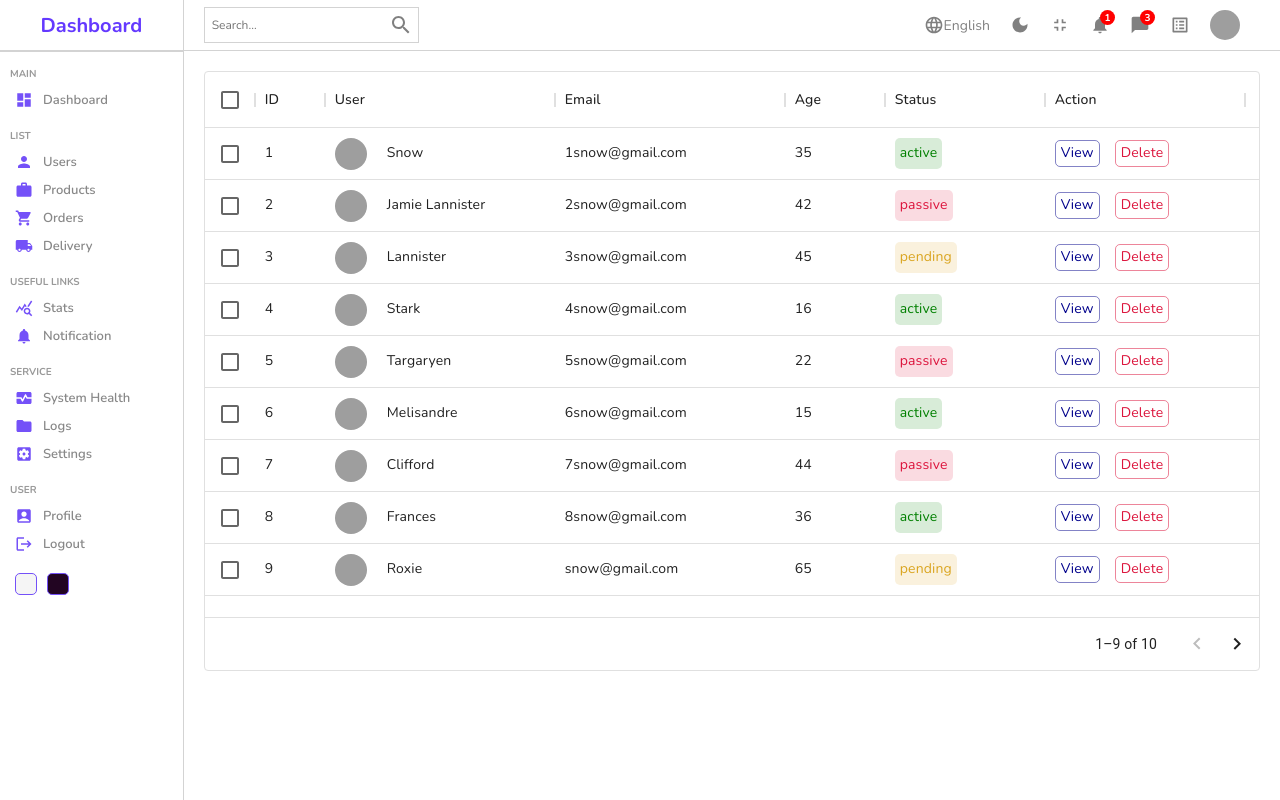
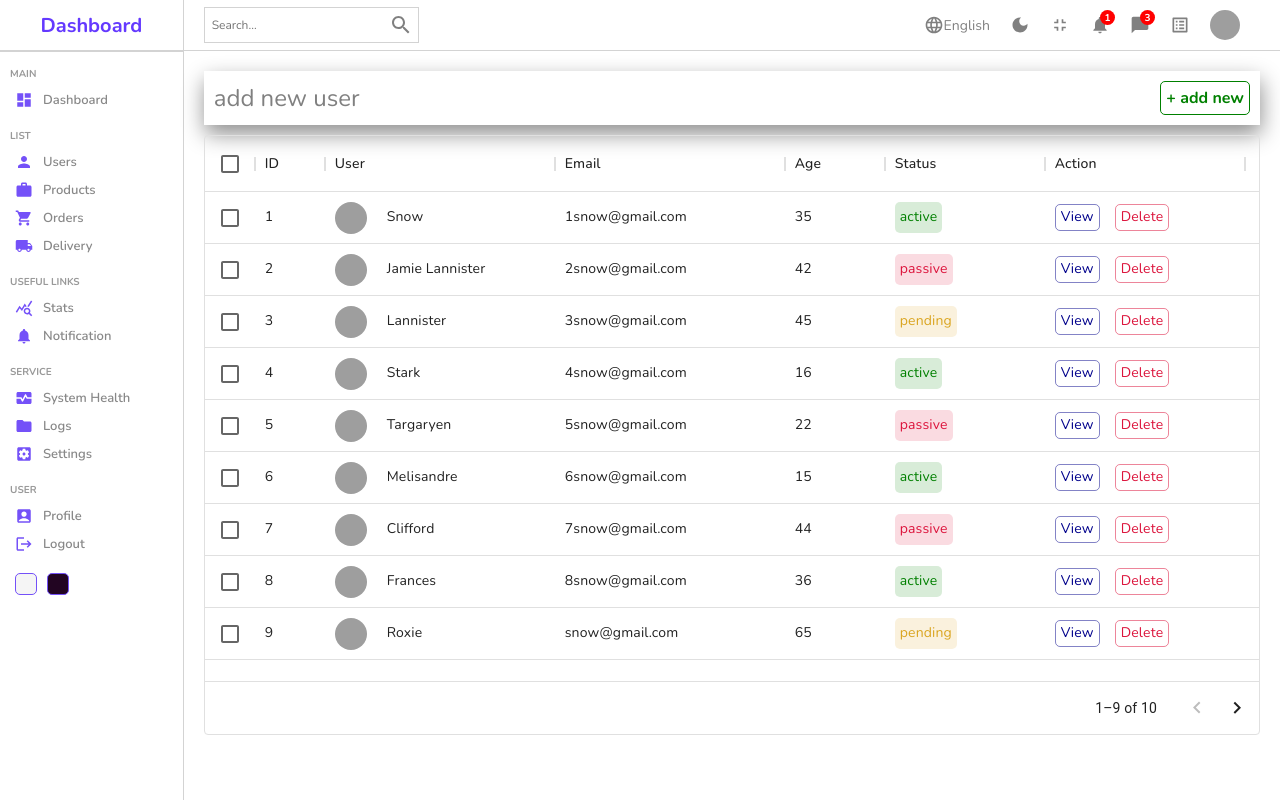
Before and after one commit to yogi2210/admin-panel, a React (Create React App) app: page /users in a window 1280 px wide. Built offline with nearby package versions, Linux system fonts and the light colour scheme; grey boxes are pictures that could not be loaded.

Commit message:
dark mode

```diff
--- a/src/App.js
+++ b/src/App.js
@@ -1,4 +1,6 @@
+import { useContext } from "react";
 import { BrowserRouter, Routes, Route } from "react-router-dom";
+import { DarkModeContext } from "./context/darkModeContext";
 import { productInputs, userInputs } from "./formSource";
 import Home from "./pages/home/Home";
 import List from "./pages/list/List";
@@ -6,9 +8,14 @@ import Login from "./pages/login/Login";
 import New from "./pages/new/New";
 import Single from "./pages/single/Single";
 
+import './style/dark.scss'
+
 function App() {
+
+  const {darkMode} = useContext(DarkModeContext)
+
   return (
-    <div className="App">
+    <div className={darkMode ? "app dark": "app"}>
       <BrowserRouter>
         <Routes>
           <Route path="/" element={<Home/>} />
--- a/src/components/datatable/Datatable.jsx
+++ b/src/components/datatable/Datatable.jsx
@@ -1,20 +1,29 @@
 import './datatable.scss'
-import React from 'react'
+import React, { useState } from 'react'
 
 import { DataGrid } from '@mui/x-data-grid';
 import { userCols, userRows } from '../../datatableSource';
+import { Link } from 'react-router-dom';
 
 
 
 const Datatable = () => {
 
+  const [data, setData] = useState(userRows)
+
+  const handleDelete = (id)=>{
+    setData(data.filter(item => item.id !== id))
+  }
+
     const actionColumn = [
         { field:"action", headerName: "Action", width:200,
-            renderCell:()=>{
+            renderCell:(params)=>{
                 return(
                     <div className="cellAction">
+                      <Link to='/users/test' style={{textDecoration:"none"}} >
                         <div className="viewButton">View</div>
-                        <div className="deleteButton">Delete</div>
+                      </Link>
+                        <div onClick={()=>handleDelete(params.row.id)} className="deleteButton">Delete</div>
                     </div>
                 )
             }
@@ -23,8 +32,15 @@ const Datatable = () => {
 
   return (
     <div className='datatable'>
+      <div className="datatableTitle">
+        add new user
+        <Link to='/users/new' style={{textDecoration:"none"}} className='link' >
+          + add new
+        </Link>
+      </div>
         <DataGrid
-        rows={userRows}
+        className='datagrid'
+        rows={data}
         columns={userCols.concat(actionColumn)}
         pageSize={9}
         rowsPerPageOptions={[9]}
--- a/src/components/datatable/datatable.scss
+++ b/src/components/datatable/datatable.scss
@@ -1,6 +1,30 @@
 .datatable{
     height: 600px;
     padding: 20px;
+
+    .datatableTitle{
+        // width: 100%;
+        font-size: 24px;
+        color: gray;
+        margin-bottom: 10px;
+        box-shadow: 1px 9px 22px 0px rgba(0,0,0,0.45);
+        padding: 10px;
+        display: flex;
+        align-items: center;
+        justify-content: space-between;
+
+        .link{
+            text-decoration: none;
+            color: green;
+            font-size: 16px;
+            font-weight: bold;
+            border: 1px solid green;
+            cursor: pointer;
+            padding: 5px;
+            border-radius: 5px;
+        }
+
+    }
 
     .cellWithImg{
         display: flex;
--- a/src/components/navbar/Navbar.jsx
+++ b/src/components/navbar/Navbar.jsx
@@ -1,5 +1,5 @@
 import './navbar.scss'
-import React from 'react'
+import React, { useContext } from 'react'
 import SearchIcon from '@mui/icons-material/Search';
 import LanguageIcon from '@mui/icons-material/Language';
 import DarkModeIcon from '@mui/icons-material/DarkMode';
@@ -7,8 +7,13 @@ import FullscreenExitIcon from '@mui/icons-material/FullscreenExit';
 import NotificationsIcon from '@mui/icons-material/Notifications';
 import ChatBubbleIcon from '@mui/icons-material/ChatBubble';
 import ListAltIcon from '@mui/icons-material/ListAlt';
+import { DarkModeContext } from '../../context/darkModeContext';
+
+
 
 const Navbar = () => {
+    const {dispatch} = useContext(DarkModeContext)
+
   return (
     <div className='navbar'>
         <div className="wrapper">
@@ -22,7 +27,7 @@ const Navbar = () => {
                     English
                 </div>
                 <div className="item">
-                    <DarkModeIcon className='icon' />
+                    <DarkModeIcon className='icon' onClick={()=>dispatch({type:"TOGGLE"})} />
                 </div>
                 <div className="item">
                     <FullscreenExitIcon className='icon' />
--- a/src/components/sidebar/Sidebar.jsx
+++ b/src/components/sidebar/Sidebar.jsx
@@ -12,13 +12,21 @@ import SettingsApplicationsIcon from '@mui/icons-material/SettingsApplications';
 import AccountBoxIcon from '@mui/icons-material/AccountBox';
 import LogoutIcon from '@mui/icons-material/Logout';
 
-import React from 'react'
+import {Link} from 'react-router-dom'
+
+import React, { useContext } from 'react'
+import { DarkModeContext } from '../../context/darkModeContext';
 
 const Sidebar = () => {
+
+    const {dispatch} = useContext(DarkModeContext)
+
   return (
     <div className='sidebar' >
         <div className="top">
+            <Link to='/' style={{textDecoration :"none"}} >
             <span className='logo' >Dashboard</span>
+            </Link>
         </div>
         <hr/>
         <div className="center">
@@ -30,15 +38,18 @@ const Sidebar = () => {
                 </li>
 
                 <p className="title">LIST</p>
-
+                <Link to='/users' style={{textDecoration :"none"}} >
                 <li>
                     <PersonIcon className="icon" />
                     <span>Users</span>
                 </li>
+                </Link>
+                <Link to='/products' style={{textDecoration :"none"}} >
                 <li>
                     <WorkIcon className="icon" />
                     <span>Products</span>
                 </li>
+                </Link>
                 <li>
                     <ShoppingCartIcon className="icon" />
                     <span>Orders</span>
@@ -82,8 +93,8 @@ const Sidebar = () => {
             </ul>
         </div>
         <div className="bottom">
-            <div className="colorOption"></div>
-            <div className="colorOption"></div>
+            <div onClick={()=> dispatch({type:"LIGHT"})} className="colorOption"></div>
+            <div onClick={()=> dispatch({type:"DARK"})} className="colorOption"></div>
         </div>
     </div>
   )
--- a/src/components/table/Table.jsx
+++ b/src/components/table/Table.jsx
@@ -7,6 +7,8 @@ import TableContainer from '@mui/material/TableContainer';
 import TableHead from '@mui/material/TableHead';
 import TableRow from '@mui/material/TableRow';
 import Paper from '@mui/material/Paper';
+
+
 
 
 const List = () => {
--- /dev/null
+++ b/src/context/darkModeContext.js
@@ -0,0 +1,18 @@
+import { createContext, useReducer } from "react"
+import DarkModeReducer from "./darkModeReducer"
+
+const INITIAL_STATE = {
+    darkMode : false
+}
+
+export const DarkModeContext = createContext(INITIAL_STATE)
+
+export const DarkModeContextProvider = ({children}) => {
+    const [state, dispatch] = useReducer(DarkModeReducer, INITIAL_STATE)
+
+    return(
+        <DarkModeContext.Provider value={{darkMode: state.darkMode, dispatch}} >
+            {children}
+        </DarkModeContext.Provider>
+    )
+}
--- /dev/null
+++ b/src/context/darkModeReducer.js
@@ -0,0 +1,23 @@
+const DarkModeReducer = (state, action)=>{
+    switch(action.type){
+        case 'LIGHT':{
+            return {
+                darkMode: false
+            }
+        }
+        case 'DARK':{
+            return {
+                darkMode: true
+            }
+        }
+        case 'TOGGLE':{
+            return {
+                darkMode: !state.darkMode
+            }
+        }
+        default:
+            return state
+    }
+}
+
+export default DarkModeReducer
--- a/src/index.js
+++ b/src/index.js
@@ -2,11 +2,14 @@ import React from 'react';
 import ReactDOM from 'react-dom/client';
 
 import App from './App';
+import { DarkModeContextProvider } from './context/darkModeContext';
 
 
 const root = ReactDOM.createRoot(document.getElementById('root'));
 root.render(
   <React.StrictMode>
+    <DarkModeContextProvider>
     <App />
+    </DarkModeContextProvider>
   </React.StrictMode>
 );
--- /dev/null
+++ b/src/style/dark.scss
@@ -0,0 +1,64 @@
+.app.dark{
+    background-color: #222;
+    color: rgb(209, 203, 203);
+
+    .chartGrid{
+        stroke: rgba(228, 228, 228, 0.212);
+    }
+
+    .table{
+        background-color: #222;
+
+        .tableCell{
+            color: gray;
+        }
+    }
+
+    .navbar{
+        color: #999;
+        border-color: #333;
+
+        .search{
+            border-color: gray;
+        }
+    }
+
+    .sidebar{
+        background-color: #222;
+        border-color: #333;
+
+        .top{
+            .logo{
+                color:#999
+            }
+        }
+        hr{
+            border-color: #333;
+        }
+
+        ul{
+            li{
+                &:hover{
+                    background-color: #333;
+                }
+
+                .icon{
+                    color: #999
+                }
+            }
+        }
+    }
+    .datatable{
+        .datagrid{
+            color: gray;
+            border: none;
+
+            .viewButton,.deleteButton,.cellWithStatus{
+                color:#999
+            }
+        }
+    }
+    input{
+        background-color: transparent;
+    }
+}
```
